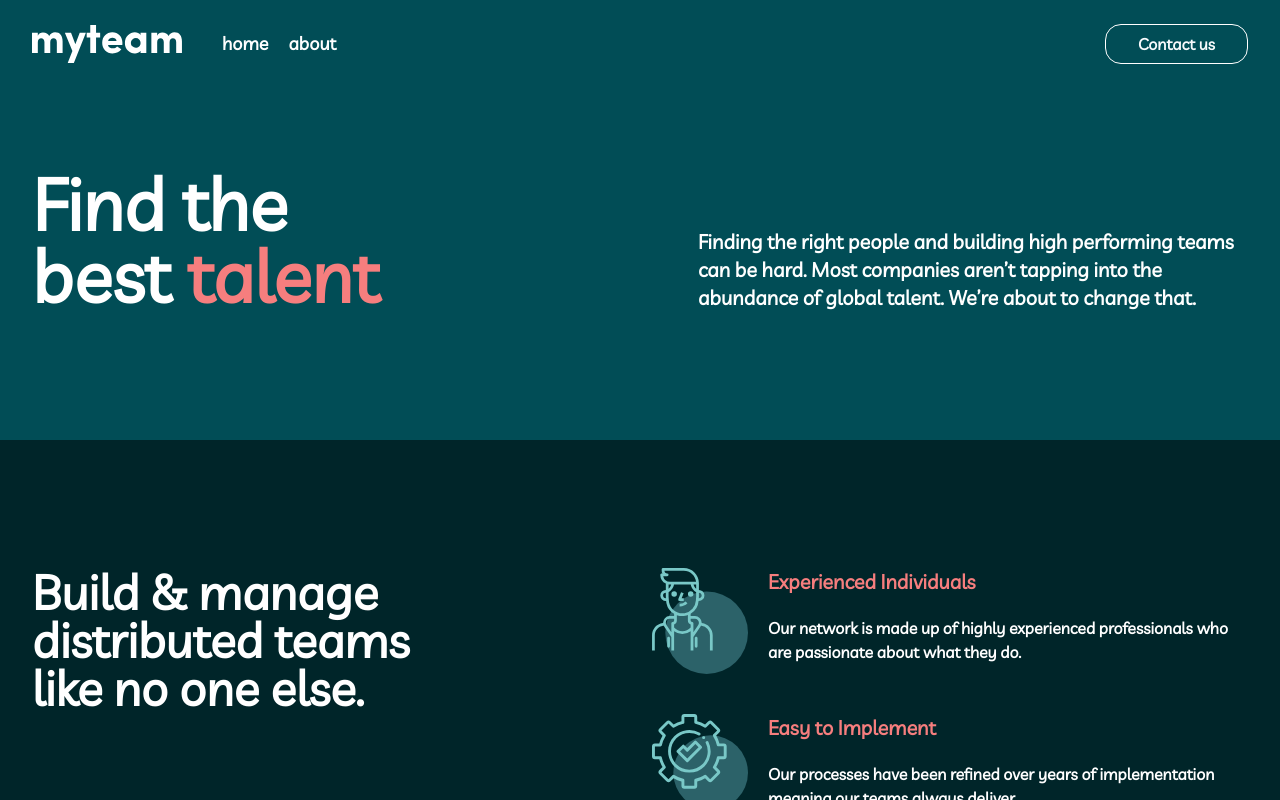
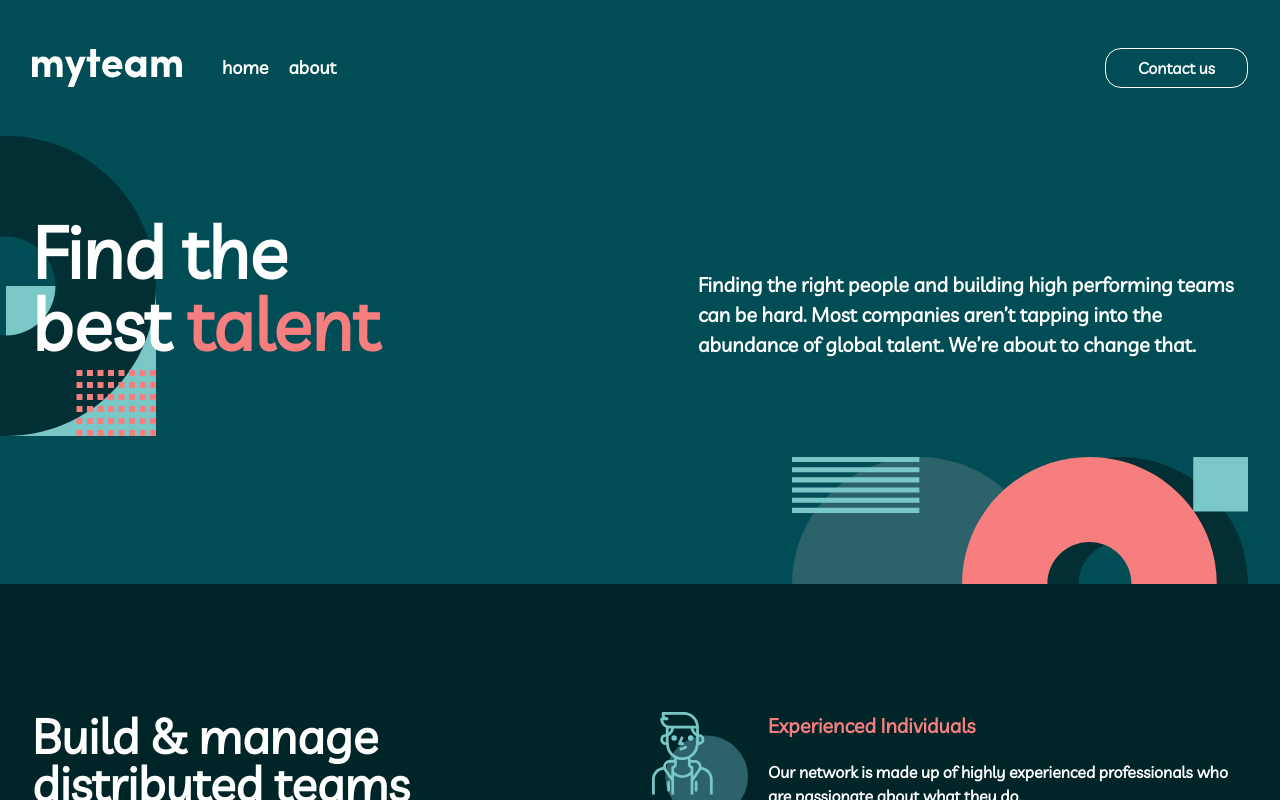
Before and after one commit to thiagomartns/myteam-multipage, a Next.js app: page / in a window 1280 px wide. Shown: the top 800 px of the page. Built offline with nearby package versions, Linux system fonts and the light colour scheme.

Commit message:
Feat: Background decoration in home page hero

```diff
--- a/src/components/contact/components/form-section/index.tsx
+++ b/src/components/contact/components/form-section/index.tsx
@@ -39,9 +39,6 @@ export default function FormSection() {
       router.push("/");
     }, 1000);
   };
-
-  const isValid = form.formState.isValid;
-  const isDirty = form.formState.isDirty;
 
   return (
     <Form {...form}>
@@ -110,9 +107,7 @@ export default function FormSection() {
           )}
         />
         <div className="mt-5">
-          <StyledButton disabled={!isValid || !isDirty} type="submit">
-            Submit
-          </StyledButton>
+          <StyledButton type="submit">Submit</StyledButton>
         </div>
       </form>
     </Form>
--- /dev/null
+++ b/src/components/hero-homepage/content/index.tsx
@@ -0,0 +1,27 @@
+import Image from "next/image";
+import React from "react";
+import Pattern1 from "@/assets/img/bg-pattern-home-2.svg";
+
+export default function Content() {
+  return (
+    <div className="relative pb-56 pt-20 lg:container lg:max-w-screen-xl">
+      <div className="flex flex-col gap-8 items-center px-5 md:px-32 lg:flex-row lg:px-0 lg:items-end lg:justify-between">
+        <h1 className="z-50 text-center text-white text-5xl font-bold w-[9ch] md:text-6xl lg:text-7xl lg:text-left lg:w-[12ch] xl:w-[9ch] ">
+          Find the best <span className="text-light-coral">talent</span>
+        </h1>
+        <p className="text-white text-center text-xl leading-10 font-semibold lg:text-left lg:w-96 lg:leading-normal xl:w-[550px]">
+          Finding the right people and building high performing teams can be
+          hard. Most companies aren’t tapping into the abundance of global
+          talent. We’re about to change that.
+        </p>
+      </div>
+      <div className="absolute bottom-0 px-2 flex justify-center w-full lg:px-0 lg:w-[520px] lg:right-0 lg:justify-end lg:max-w-screen-xl">
+        <Image
+          src={Pattern1}
+          alt="Static Pattern"
+          className="w-full sm:w-[70%] lg:container lg:w-full"
+        />
+      </div>
+    </div>
+  );
+}
--- a/src/components/hero-homepage/index.tsx
+++ b/src/components/hero-homepage/index.tsx
@@ -1,19 +1,14 @@
 import React from "react";
+import Content from "./content";
+import Pattern3 from "@/assets/img/bg-pattern-home-1.svg";
+import Image from "next/image";
 
 export const HeroHomepage = () => {
   return (
-    <section className="py-32 pt-20 bg-midnight-green">
-      <div className="lg:container lg:max-w-screen-xl">
-        <div className="flex flex-col gap-8 items-center px-5 md:px-32 lg:flex-row lg:px-0 lg:items-end lg:justify-between">
-          <h1 className="text-center text-white text-5xl font-bold w-[9ch] md:text-6xl lg:text-7xl lg:text-left lg:w-[12ch] xl:w-[9ch] ">
-            Find the best <span className="text-light-coral">talent</span>
-          </h1>
-          <p className="text-white text-center text-xl font-semibold lg:text-left lg:w-96 xl:w-[550px]">
-            Finding the right people and building high performing teams can be
-            hard. Most companies aren’t tapping into the abundance of global
-            talent. We’re about to change that.
-          </p>
-        </div>
+    <section className="bg-midnight-green relative">
+      <Content />
+      <div className="hidden absolute top-0 z-0 -left-36 lg:block">
+        <Image src={Pattern3} alt="Static Pattern" className="w-[300px]" />
       </div>
     </section>
   );
--- a/src/components/navigation/index.tsx
+++ b/src/components/navigation/index.tsx
@@ -6,7 +6,7 @@ import MenuBurger from "../menu-burger";
 
 export const Navigation = () => {
   return (
-    <div className="py-6 bg-midnight-green ">
+    <div className="py-12 bg-midnight-green ">
       <div className="container lg:max-w-screen-xl w-full flex justify-between">
         <div className="flex gap-10 items-center ">
           <Link href="/">
--- a/src/components/testimonials/index.tsx
+++ b/src/components/testimonials/index.tsx
@@ -45,7 +45,7 @@ export const Testimonials = () => {
                 className="text-white flex flex-col items-center justify-center gap-2 py-8"
               >
                 <div className="relative min-h:32 lg:container">
-                  <p className="font-semibold text-center text-lg z-50 relative">
+                  <p className="font-semibold text-center text-xl z-50 relative">
                     {testimonial.text}
                   </p>
                   <Image
```
